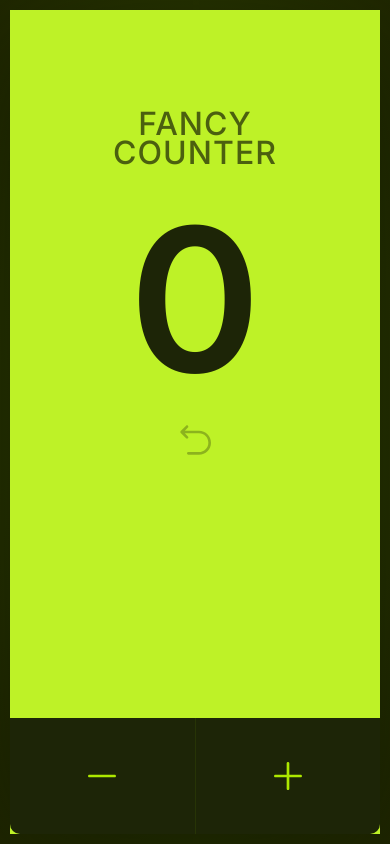
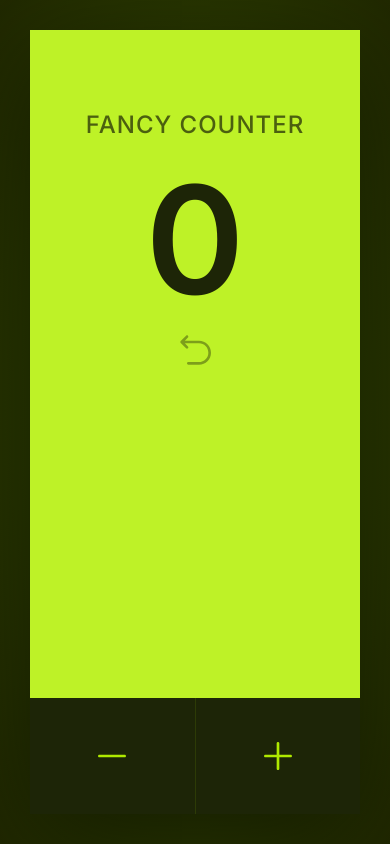
Before and after one commit to gobimahato/fancy-counter, a React (Vite) app: page / in a window 390 px wide. Built offline with nearby package versions, Linux system fonts and the light colour scheme.

Commit message:
final changes in style.css

```diff
--- a/src/components/ResetButton.jsx
+++ b/src/components/ResetButton.jsx
@@ -10,6 +10,7 @@ export default function ResetButton({ setCount }) {
   return (
     <button onClick={handleClick} className="reset-btn">
       <ResetIcon className="reset-btn-icon" />
+      <span className="tooltip">Reset</span>
     </button>
   );
 }
--- a/src/index.css
+++ b/src/index.css
@@ -1,4 +1,13 @@
-@import url("https://fonts.googleapis.com/css2?family=Inter:ital,opsz,wght@0,14..32,100..900;1,14..32,100..900&display=swap");
+@import url("https://fonts.googleapis.com/css2?family=Inter:wght@100..900&display=swap");
+
+:root {
+  --bg-primary: #bef227;
+  --bg-secondary: #89af15;
+  --text-primary: #1d2507;
+  --button-bg: #1d2507;
+  --button-hover: #212b06;
+  --shadow: 0 25px 100px rgba(0, 0, 0, 0.5);
+}
 
 * {
   margin: 0;
@@ -6,69 +15,73 @@
   box-sizing: border-box;
 }
 
+body {
+  font-family: "Inter", "Segoe UI", Roboto, sans-serif;
+  height: 100vh;
+  display: flex;
+  justify-content: center;
+  align-items: center;
+  background: radial-gradient(ellipse, #385300, #212900);
+}
+
 button {
   all: unset;
+  cursor: pointer;
 }
 
-body {
-  font-family: Inter, sans-serif;
-  height: 100vh;
-  background-image: radial-gradient(ellipse, #385300, #212900);
-}
-
-#root {
-  width: 100%;
-  height: 100%;
-}
-
+#root,
 main {
   width: 100%;
   height: 100%;
   display: flex;
   justify-content: center;
   align-items: center;
+  padding: 15px;
 }
 
 .card {
-  background-color: #bef227;
-  width: 476px;
-  height: 615px;
+  background: var(--bg-primary);
+  width: 480px;
+  max-width: 100%;
+  height: 620px;
   border-radius: 12px;
-  box-shadow: 0 25px 121px rgba(0, 0, 0, 0.5);
+  box-shadow: var(--shadow);
   display: flex;
   flex-direction: column;
   align-items: center;
-  transition: all 0.4s;
+  transition: transform 0.3s ease;
+}
+
+.card:hover {
+  transform: scale(1.02);
 }
 
 .card--limit {
-  background-color: #89af15;
-  /* background-color: #eee; */
+  background: var(--bg-secondary);
 }
 
 .title {
   opacity: 0.6;
   text-transform: uppercase;
   letter-spacing: 1px;
-  width: 200px;
   text-align: center;
-  line-height: 0.9;
   font-weight: 500;
   font-size: 32px;
   margin-top: 60px;
 }
 
 .count {
-  color: #1d2507;
+  color: var(--text-primary);
   font-size: 200px;
   font-weight: 600;
   margin-top: 10px;
 }
 
 .reset-btn {
-  cursor: pointer;
-  opacity: 0.3;
-  transition: all 0.4s;
+  position: relative;
+  display: inline-block;
+  opacity: 0.4;
+  transition: opacity 0.3s ease;
 }
 
 .reset-btn:hover,
@@ -76,19 +89,40 @@ main {
   opacity: 0.5;
 }
 
+.tooltip {
+  visibility: hidden;
+  width: 60px;
+  background-color: rgba(0, 0, 0, 0.8);
+  color: #fff;
+  text-align: center;
+  border-radius: 4px;
+  padding: 5px;
+  position: absolute;
+  z-index: 1;
+  bottom: 120%;
+  left: 50%;
+  margin-left: -30px;
+  opacity: 0;
+  transition: opacity 0.3s;
+}
+
+.reset-btn:hover .tooltip {
+  visibility: visible;
+  opacity: 1;
+}
+
 .reset-btn-icon {
-  color: #1d2507;
+  color: var(--text-primary);
   height: 40px;
   width: 40px;
 }
 
 .button-container {
-  background-color: #1d2507;
+  background: var(--button-bg);
   height: 116px;
   width: 100%;
   margin-top: auto;
-  border-bottom-right-radius: 10px;
-  border-bottom-left-radius: 10px;
+  border-radius: 0 0 12px 12px;
   display: flex;
 }
 
@@ -97,35 +131,35 @@ main {
   display: flex;
   justify-content: center;
   align-items: center;
-  cursor: pointer;
-  transition: all 0.4s;
+  transition: background 0.3s ease, transform 0.1s ease;
+}
+
+.count-btn:active {
+  transform: scale(0.95);
 }
 
 .count-btn:first-child {
-  border-right: 1px solid rgba(189, 254, 0, 0.07);
-}
-
-.count-btn:hover,
-.count-btn:focus {
-  background-color: #212b06;
+  border-right: 1px solid rgba(189, 254, 0, 0.1);
 }
 
 .count-btn--plus {
   border-left: 1px solid rgba(189, 254, 0, 0.15);
 }
 
+.count-btn:hover,
+.count-btn:focus {
+  background: var(--button-hover);
+  border-radius: inherit;
+}
+
 .count-btn-icon {
-  color: #bdfe00;
+  color: hsl(75, 100%, 50%);
   opacity: 0.9;
   height: 40px;
   width: 40px;
 }
 
 @media (max-width: 680px) {
-  main {
-    padding: 10px;
-  }
-
   .card {
     width: 100%;
     height: 100%;
@@ -133,11 +167,19 @@ main {
   }
 
   .title {
-    margin-top: 100px;
+    margin-top: 80px;
   }
 
-  .buttons {
-    border-bottom-left-radius: 0;
-    border-bottom-right-radius: 0;
+  .button-container {
+    border-radius: 0;
   }
 }
+
+@media (max-width: 480px) {
+  .count {
+    font-size: 150px;
+  }
+  .title {
+    font-size: 24px;
+  }
+}
```
Also changed, not shown: public/preview.png (added), 1 other file (tests, documents, lock files or other folders).
